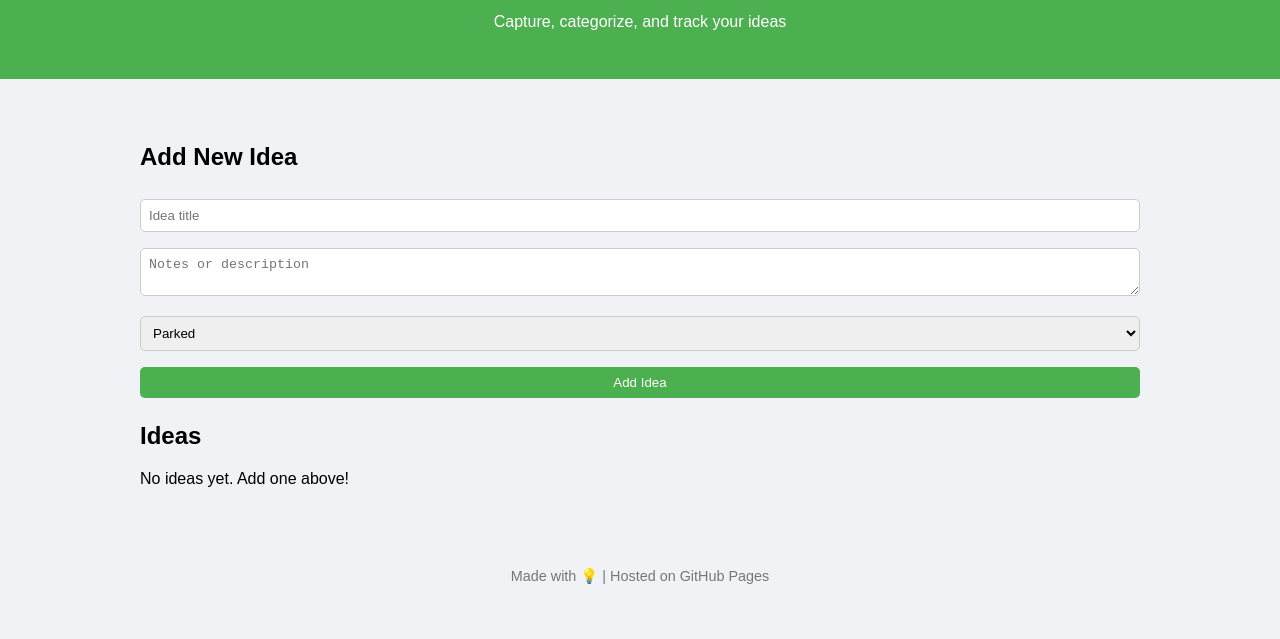
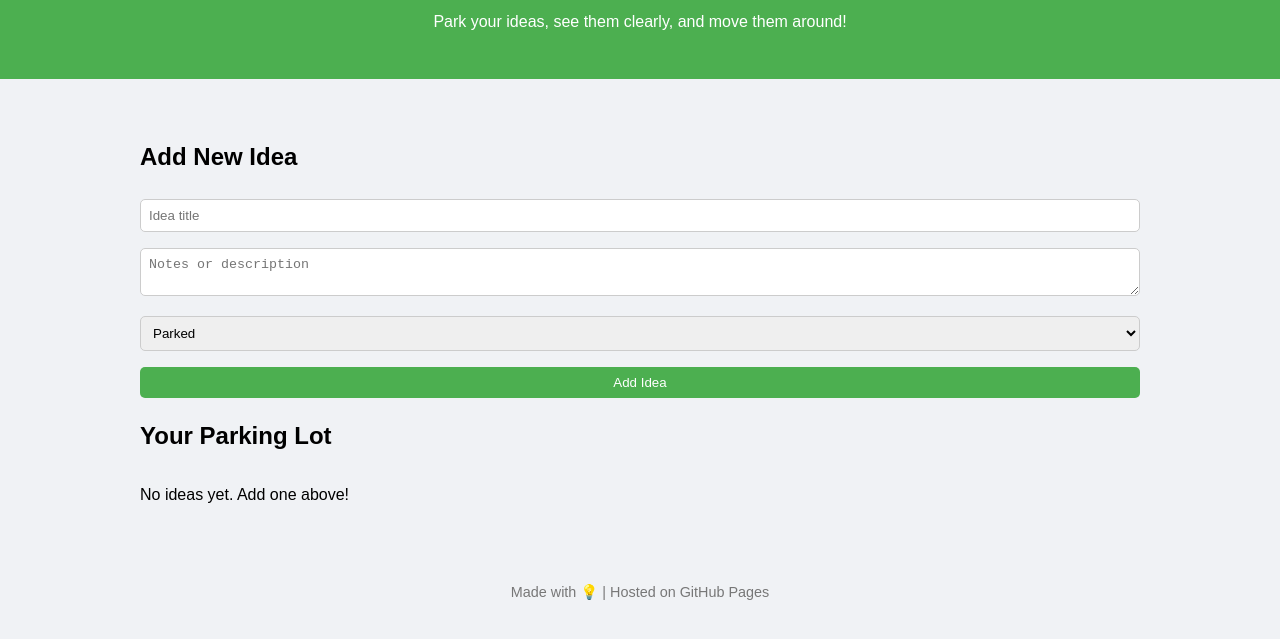
Before and after one commit to shawkym/park, a plain HTML site: page index.html in a window 1280 px wide. Shown: the part 73-712 px from the top of the page. Drawn offline with Linux system fonts and the light colour scheme.

Commit message:
Update index.html

```diff
--- a/index.html
+++ b/index.html
@@ -9,7 +9,7 @@
 <body>
   <header>
     <h1>💡 Idea Parking Lot</h1>
-    <p>Capture, categorize, and track your ideas</p>
+    <p>Park your ideas, see them clearly, and move them around!</p>
   </header>
   <main>
     <section id="add-idea">
@@ -25,8 +25,8 @@
     </section>
 
     <section id="idea-list-section">
-      <h2>Ideas</h2>
-      <div id="ideaList"></div>
+      <h2>Your Parking Lot</h2>
+      <div id="ideaList" class="parking-lot"></div>
     </section>
   </main>
   <footer>
```
